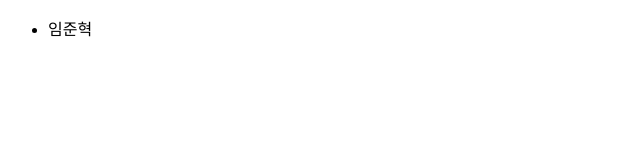
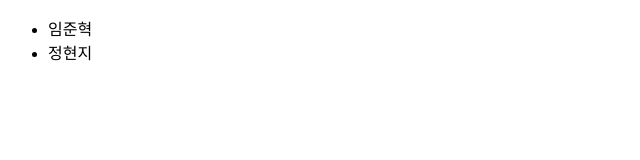
Before and after one commit to jmin77/collaboration_junhyeoklim, a plain HTML site: page index.html in a window 1280 px wide. Shown: the full height of the page, 0-640 px from the left. Drawn offline with Linux system fonts and the light colour scheme.

Commit message:
정현지 추가 일빠

```diff
--- a/index.html
+++ b/index.html
@@ -8,6 +8,7 @@
 <body>
     <ul>
         <li>임준혁</li>
+   	<li>정현지</li>
     </ul>
 </body>
 </html>
```
